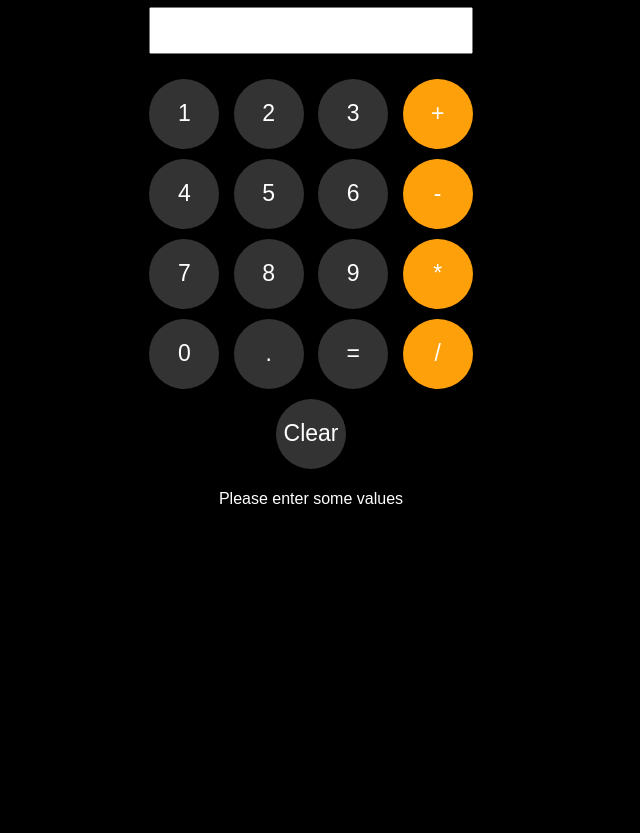
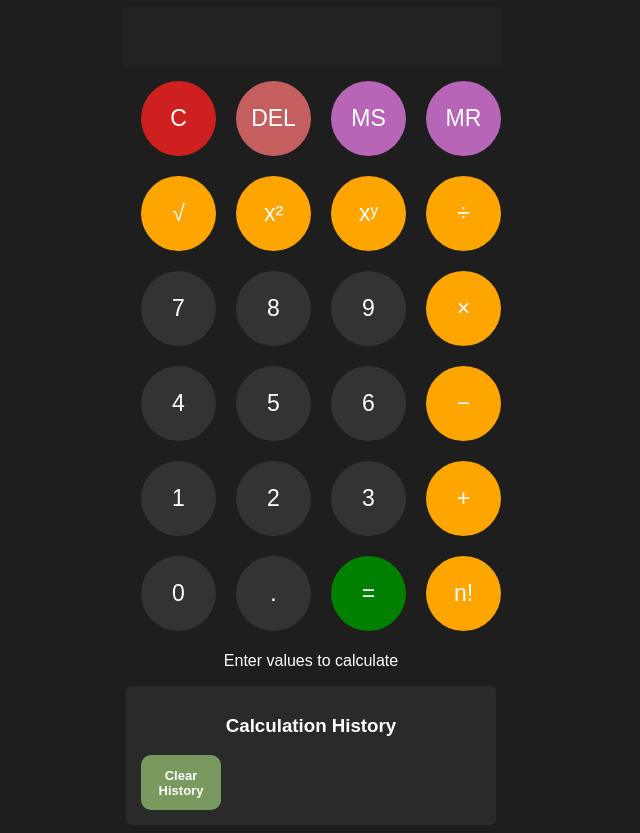
Before and after one commit to meer-aakif-33/Calculator-App, a plain HTML site: page calculator.html in a window 1280 px wide. Shown: the part 73-906 px from the top of the page, without its empty margins (329-969 px from the left). Before the commit the page ends 800 px from the top, so only its background shows below. Drawn offline with Linux system fonts and the light colour scheme.

Commit message:
Added more functionalities

```diff
--- a/calculator.html
+++ b/calculator.html
@@ -9,43 +9,40 @@
     </style>
 </head>
 <body>
-    <h1>Calculator</h1>
-    <input type="text" id="display" readonly value="">
-
-    <div>
-        <!-- Row 1 -->
+    <h1>Advanced Calculator</h1>
+    <input type="text" id="display" readonly>
+    <div class="calculator-grid">
+        <button onclick="clearCalculation()" class="clear">C</button>
+        <button onclick="deleteLast()" class="delete">DEL</button>
+        <button onclick="memorySave()" class="memory">MS</button>
+        <button onclick="memoryRecall()" class="memory">MR</button>
+        <button onclick="squareRoot()" class="operator">√</button>
+        <button onclick="square()" class="operator">x²</button>
+        <button onclick="power()" class="operator">xʸ</button>
+        <button onclick="appendOperator('/')" class="operator">÷</button>
+        <button onclick="appendValue('7')">7</button>
+        <button onclick="appendValue('8')">8</button>
+        <button onclick="appendValue('9')">9</button>
+        <button onclick="appendOperator('*')" class="operator">×</button>
+        <button onclick="appendValue('4')">4</button>
+        <button onclick="appendValue('5')">5</button>
+        <button onclick="appendValue('6')">6</button>
+        <button onclick="appendOperator('-')" class="operator">−</button>
         <button onclick="appendValue('1')">1</button>
         <button onclick="appendValue('2')">2</button>
         <button onclick="appendValue('3')">3</button>
-        <button onclick="appendOperator('+')" class="operator-button">+</button>
+        <button onclick="appendOperator('+')" class="operator">+</button>
+        <button onclick="appendValue('0')" class="zero">0</button>
+        <button onclick="appendValue('.')">.</button>
+        <button onclick="calculateResult()" class="equals">=</button>
+        <button onclick="factorial()" class="operator">n!</button>
     </div>
-    <div>
-        <!-- Row 2 -->
-        <button onclick="appendValue('4')">4</button>
-        <button onclick="appendValue('5')">5</button>
-        <button onclick="appendValue('6')">6</button>
-        <button onclick="appendOperator('-')" class="operator-button">-</button>
+    <p class="js-calculation-result">Enter values to calculate</p>
+    <div class="history">
+        <h3>Calculation History</h3>
+        <ul id="history-list"></ul>
+        <button onclick="clearHistory()" class="clear-history">Clear History</button>
     </div>
-    <div>
-        <!-- Row 3 -->
-        <button onclick="appendValue('7')">7</button>
-        <button onclick="appendValue('8')">8</button>
-        <button onclick="appendValue('9')">9</button>
-        <button onclick="appendOperator('*')" class="operator-button">*</button>
-    </div>
-    <div>
-        <!-- Row 4 -->
-        <button onclick="appendValue('0')">0</button>
-        <button onclick="appendValue('.')">.</button>
-        <button onclick="calculateResult()">=</button>
-        <button onclick="appendOperator('/')" class="operator-button">/</button>
-    </div>
-    <div>
-        <!-- Clear Button -->
-        <button onclick="clearCalculation()">Clear</button>
-    </div>
-
-    <p class="js-calculation-result">Please enter some values</p>
 
     <script src="script.js">
     </script>
--- a/script.js
+++ b/script.js
@@ -1,21 +1,20 @@
 let calculation = JSON.parse(localStorage.getItem('calculation')) || '';
+let history = JSON.parse(localStorage.getItem('history')) || [];
+let memory = 0;
 
-// Function to update the display
 function updateDisplay() {
-    const display = document.getElementById('display');
-    display.value = calculation || '';
+    document.getElementById('display').value = calculation || '';
     document.querySelector('.js-calculation-result').textContent = calculation
         ? 'Result is being calculated...'
-        : 'Please enter some values';
+        : 'Enter values to calculate';
+
 }
 
-// Function to append a number or decimal point
 function appendValue(value) {
     calculation += value;
     updateDisplay();
 }
 
-// Function to append an operator
 function appendOperator(operator) {
     if (calculation && !isNaN(calculation[calculation.length - 1])) {
         calculation += ` ${operator} `;
@@ -23,23 +22,92 @@ function appendOperator(operator) {
     }
 }
 
-// Function to calculate the result
 function calculateResult() {
     try {
-        calculation = eval(calculation).toString(); // Use a safer approach in production
-        document.querySelector('.js-calculation-result').textContent = `Result is ${calculation}`;
-        const display = document.getElementById('display');
-        display.value = calculation
+        let result = Function(`return ${calculation}`)().toString();
+        history.push(`${calculation} = ${result}`);
+        if (history.length > 10) history.shift();
+        localStorage.setItem('history', JSON.stringify(history));
+        updateHistory();
+        calculation = result;
+        document.querySelector('.js-calculation-result').textContent = `Result is ${calculation};`;
+        updateDisplay();
     } catch (error) {
         alert('Invalid calculation');
         clearCalculation();
     }
     localStorage.setItem('calculation', JSON.stringify(calculation));
+    document.querySelector('.js-calculation-result').textContent = `Result is: ${calculation}`;
+
 }
 
-// Function to clear the calculation
+function updateHistory() {
+    const historyList = document.getElementById('history-list');
+    historyList.innerHTML = history.map(entry => `<li>${entry}</li>`).join('');
+
+}
+
+function deleteLast() {
+    calculation = calculation.slice(0, -1);
+    updateDisplay();
+}
+
 function clearCalculation() {
     calculation = '';
     localStorage.setItem('calculation', JSON.stringify(calculation));
     updateDisplay();
 }
+
+function memorySave() {
+    memory = parseFloat(calculation) || 0;
+    alert(`Memory Saved: ${memory}`);
+}
+
+function memoryRecall() {
+    calculation = memory.toString();
+    updateDisplay();
+}
+function squareRoot() {
+if (calculation) {
+    calculation = Math.sqrt(eval(calculation)).toString();
+    updateDisplay();
+    }
+    document.querySelector('.js-calculation-result').textContent = `Result is: ${calculation}`;
+}
+
+function square() {
+if (calculation) {
+    calculation = (eval(calculation) ** 2).toString();
+    updateDisplay();
+    document.querySelector('.js-calculation-result').textContent = `Result is: ${calculation}`;
+}
+}
+
+function power() {
+    calculation += " ** ";
+    updateDisplay();
+
+}
+
+function factorial() {
+    let num = parseInt(calculation);
+    if (num < 0) {
+        alert("Factorial is not defined for negative numbers.");
+        return;
+    }
+    let fact = 1;
+    for (let i = 1; i <= num; i++) {
+        fact *= i;
+    }
+    calculation = fact.toString();
+    updateDisplay();
+    document.querySelector('.js-calculation-result').textContent = `Result is: ${calculation}`;
+
+}
+
+updateHistory();
+function clearHistory() {
+history = [];
+localStorage.removeItem('history');
+updateHistory();
+}
--- a/style.css
+++ b/style.css
@@ -1,30 +1,88 @@
 body {
     font-family: Arial, sans-serif;
     text-align: center;
-    margin: 20px;
-    background-color: black;
+    background-color: #1e1e1e;
     color: white;
+    overflow-x: hidden;
+}
+.calculator-grid {
+    display: grid;
+    grid-template-columns: repeat(4, 1fr);
+    gap: 10px;
+    max-width: 350px;
+    margin: auto;
 }
 button {
     margin: 5px;
-    font-size: 16px;
+    font-size: 23px;
     cursor: pointer;
     border: none;
-    width: 70px;
-    height:70px;
+    width: 75px;
+    height: 75px;
     border-radius: 50%;
-    font-size: 23px;
-    background-color: #333333;
+    background-color: #333;
     color: white;
+}
+button.operator {
+    background-color: orange;
+}
+button.equals {
+    background-color: green;
+}
+button.clear {
+    background-color: rgb(207, 32, 32);
+}
+button.delete {
+    background-color: rgb(197, 95, 95);
+}
+button.memory {
+    background-color: rgb(183, 101, 183);
+}
+#display {
+width: 100%;
+max-width: 350px; /* Ensures input doesn't exceed calculator width */
+padding: 15px;
+font-size: 25px;
+text-align: right;
+margin-bottom: 10px;
+background-color: #222;
+color: white;
+border: none;
+border-radius: 5px;
+}
+
+
+.history {
+    margin-top: 20px;
+    text-align: left;
+    max-width: 350px;
+    margin: auto;
+    background: #2a2a2a;
+    padding: 10px;
+    border-radius: 5px;
 
 }
-.operator-button {
-    background-color: rgb(254, 160, 10);
+.history h3 {
+    text-align: center;
 }
-#display {
-    width: 300px;
-    margin-bottom: 20px;
-    padding: 10px;
-    font-size: 20px;
-    text-align: right;
+.history ul {
+    list-style: none;
+    padding: 0;
 }
+.history li {
+    padding: 5px;
+    border-bottom: 1px solid #444;
+}
+.clear-history {
+    display: flex;
+    align-items: center;
+    justify-content: center;
+    padding: 13px 40px;
+    font-size: 13px;
+    font-weight: bold;
+    background-color: rgb(120, 154, 95);
+    border-radius: 10px;
+    width: 55px;
+    height: 55px;
+    text-align: center;
+}
```
